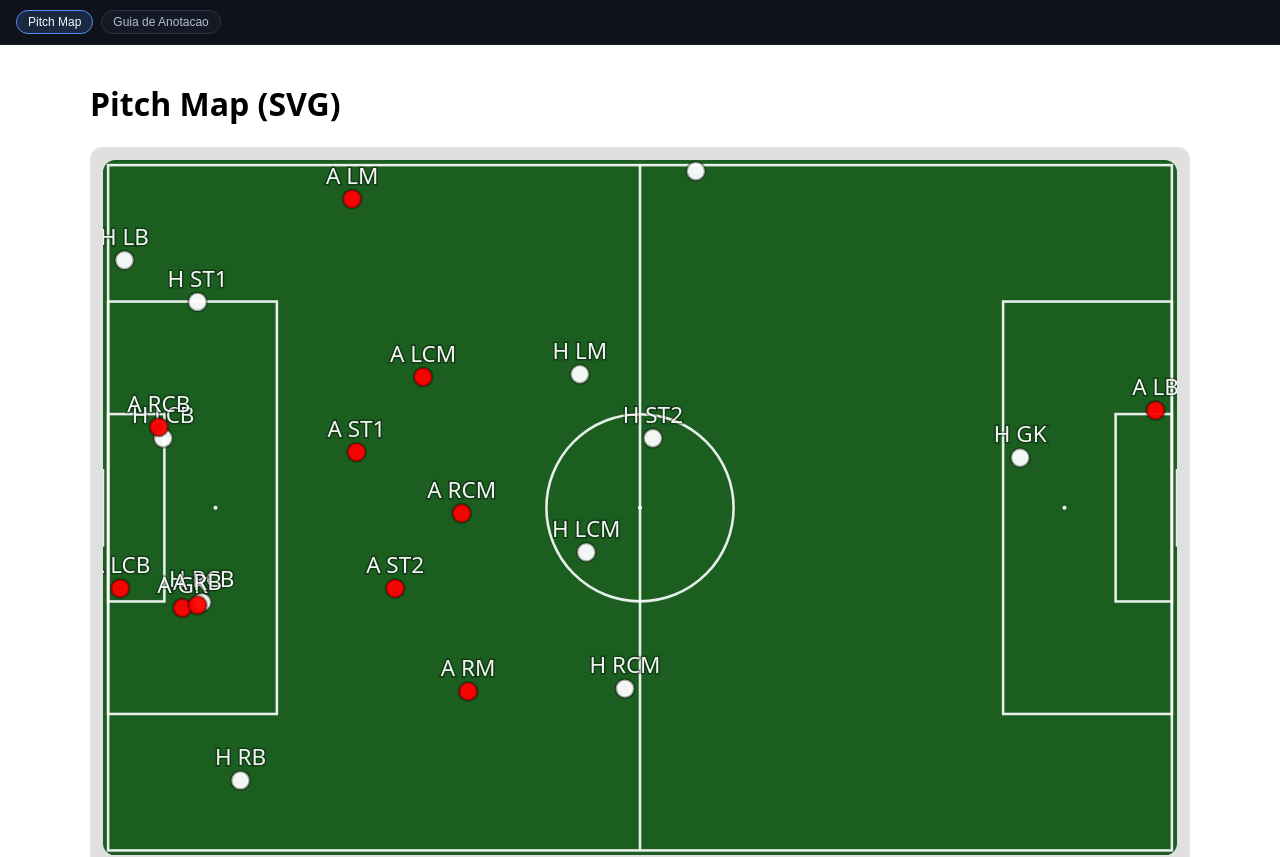
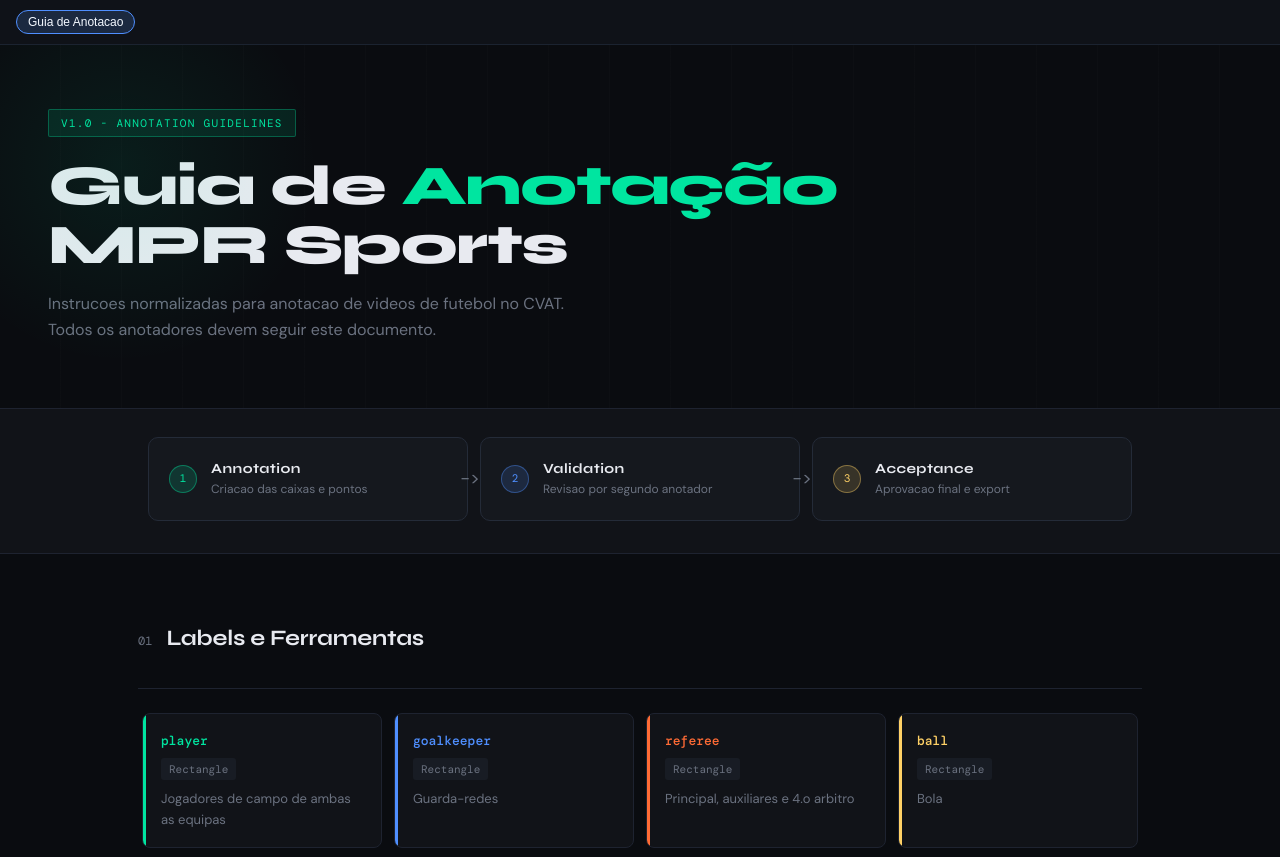
Before and after one commit to MPRsports/MPR-sports-Project, a React (Vite) app in the folder mpr-sports/: page / in a window 1280 px wide. Shown: the top 857 px of the page. Built offline with nearby package versions, Linux system fonts and the light colour scheme.

Commit message:
Remove PitchMap integration and related state management;

```diff
--- a/mpr-sports/src/App.tsx
+++ b/mpr-sports/src/App.tsx
@@ -1,126 +1,17 @@
-// src/App.tsx
-import { useEffect, useMemo, useState } from "react";
 import "./App.css";
-import { PitchMap } from "./components/PitchMap";
 import { AnnotationGuidePage } from "./components/AnnotationGuidePage";
-import { samplePayload } from "./data/samplePositions";
-
-type Player = (typeof samplePayload.players)[number];
-
-// Simulation helper only: wraps values so dots re-enter from the opposite edge.
-// When backend positions are authoritative, you can remove this and trust payload values.
-function wrap01(n: number) {
-  if (n < 0) return n + 1;
-  if (n > 1) return n - 1;
-  return n;
-}
-
-type PageView = "pitch" | "guide";
-
-function getCurrentView(): PageView {
-  const hashPath = window.location.hash.startsWith("#") ? window.location.hash.slice(1) : "";
-  const path = hashPath || window.location.pathname;
-  return path.startsWith("/guia-anotacao") ? "guide" : "pitch";
-}
 
 export default function App() {
-  const [view, setView] = useState<PageView>(() => getCurrentView());
-
-  // Backend target state:
-  // - Keep this `players` state.
-  // - Replace its source from `samplePayload.players` to your API stream payload.
-  const [players, setPlayers] = useState<Player[]>(samplePayload.players);
-
-  // deterministic drift per player so it looks like they are moving
-  const drift = useMemo(() => {
-    const map = new Map<string, { dx: number; dy: number }>();
-    for (const p of samplePayload.players) {
-      const seed = p.id.split("").reduce((a, c) => a + c.charCodeAt(0), 0);
-
-      // small movement per tick. tweak these numbers if you want faster/slower
-      const dx = ((seed % 17) - 8) * 0.0008;
-      const dy = ((seed % 13) - 6) * 0.0008;
-
-      map.set(p.id, { dx, dy });
-    }
-    return map;
-  }, []);
-
-  useEffect(() => {
-    if (view !== "pitch") {
-      return;
-    }
-
-    // BACKEND INTEGRATION CHECKLIST (replace this effect)
-    // 1) Open your realtime source here (WebSocket/SSE) or start polling with fetch.
-    // 2) Parse incoming payload into `Player[]` with normalized x/y in the 0..1 range.
-    // 3) Call `setPlayers(nextPlayers)` for each message/tick from the backend.
-    // 4) Keep `samplePayload.field` aligned with backend field dimensions when available.
-    // 5) Cleanup on unmount: close socket / clear poll interval / abort in-flight requests.
-    //
-    // Quick payload contract expected by `PitchMap`:
-    // { id: string, name?: string, team?: "home" | "away", x: number, y: number }
-    // Coordinates should remain normalized (0..1), not meters.
-
-    // Fake movement loop for local demo only.
-    const id = window.setInterval(() => {
-      setPlayers((prev) =>
-        prev.map((p) => {
-          const d = drift.get(p.id) ?? { dx: 0, dy: 0 };
-          return {
-            ...p,
-            x: wrap01(p.x + d.dx),
-            y: wrap01(p.y + d.dy),
-          };
-        }),
-      );
-    }, 120); // update every 120ms
-
-    return () => window.clearInterval(id);
-  }, [drift, view]);
-
-  useEffect(() => {
-    const syncView = () => setView(getCurrentView());
-    window.addEventListener("popstate", syncView);
-    window.addEventListener("hashchange", syncView);
-    return () => {
-      window.removeEventListener("popstate", syncView);
-      window.removeEventListener("hashchange", syncView);
-    };
-  }, []);
-
-  const navigate = (target: PageView) => {
-    const nextPath = target === "guide" ? "/guia-anotacao" : "/";
-    if (window.location.pathname !== nextPath) {
-      window.history.pushState({}, "", nextPath);
-    }
-    setView(target);
-  };
-
   return (
     <div>
       <nav className="topNav">
-        <button type="button" className={view === "pitch" ? "navItem active" : "navItem"} onClick={() => navigate("pitch")}>
-          Pitch Map
-        </button>
-        <button type="button" className={view === "guide" ? "navItem active" : "navItem"} onClick={() => navigate("guide")}>
+        <button type="button" className="navItem active">
           Guia de Anotacao
         </button>
       </nav>
 
       <div className="pageWrap">
-        {view === "guide" ? (
-          <AnnotationGuidePage />
-        ) : (
-          <div className="appPage">
-            <h1>Pitch Map (SVG)</h1>
-
-            <div className="card">
-              <PitchMap field={samplePayload.field} players={players} invertY={false} flipX={false} showLabels={true} />
-              <div className="hint">Players move because React state updates on an interval. Replace the interval with your realtime tracking feed later.</div>
-            </div>
-          </div>
-        )}
+        <AnnotationGuidePage />
       </div>
     </div>
   );
```
